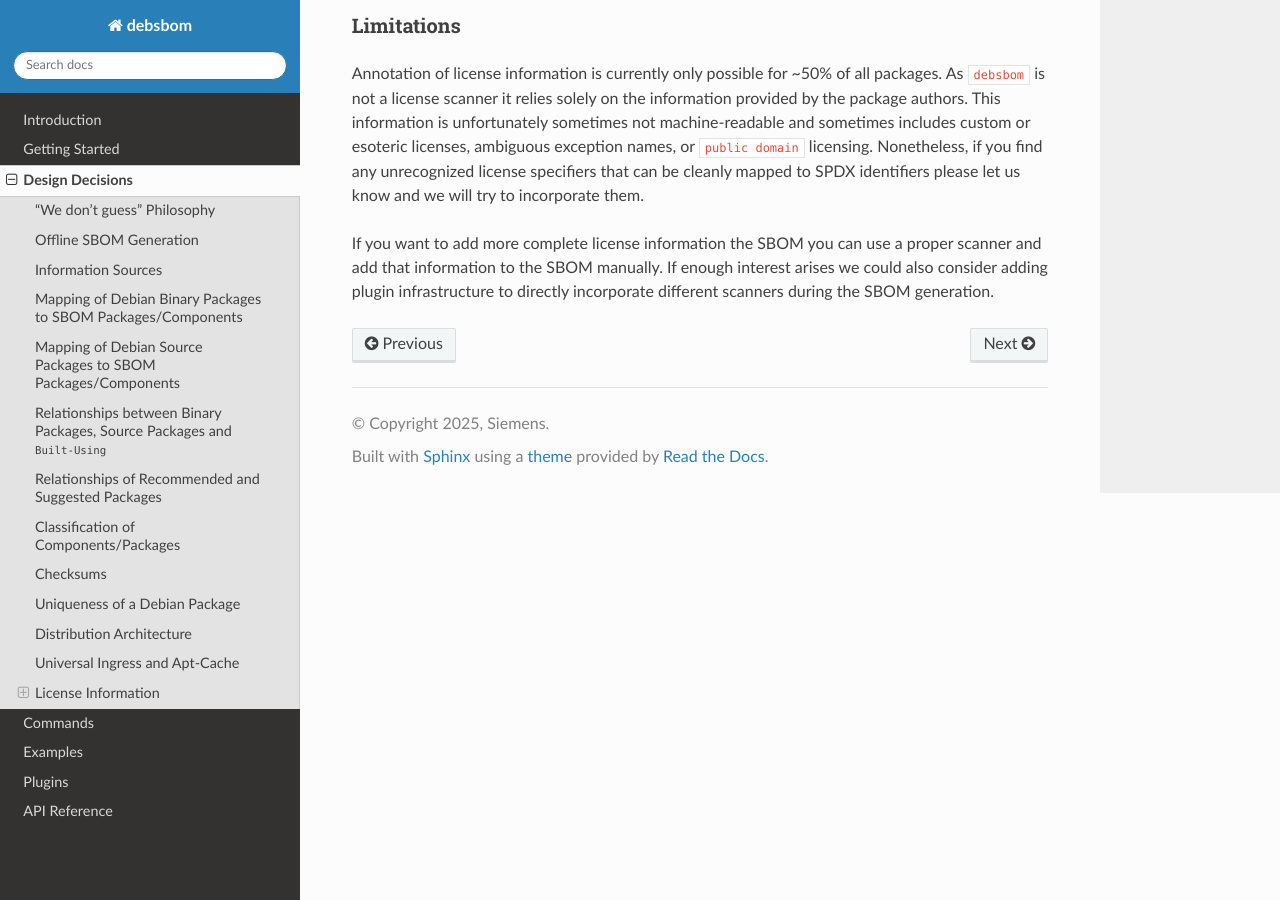
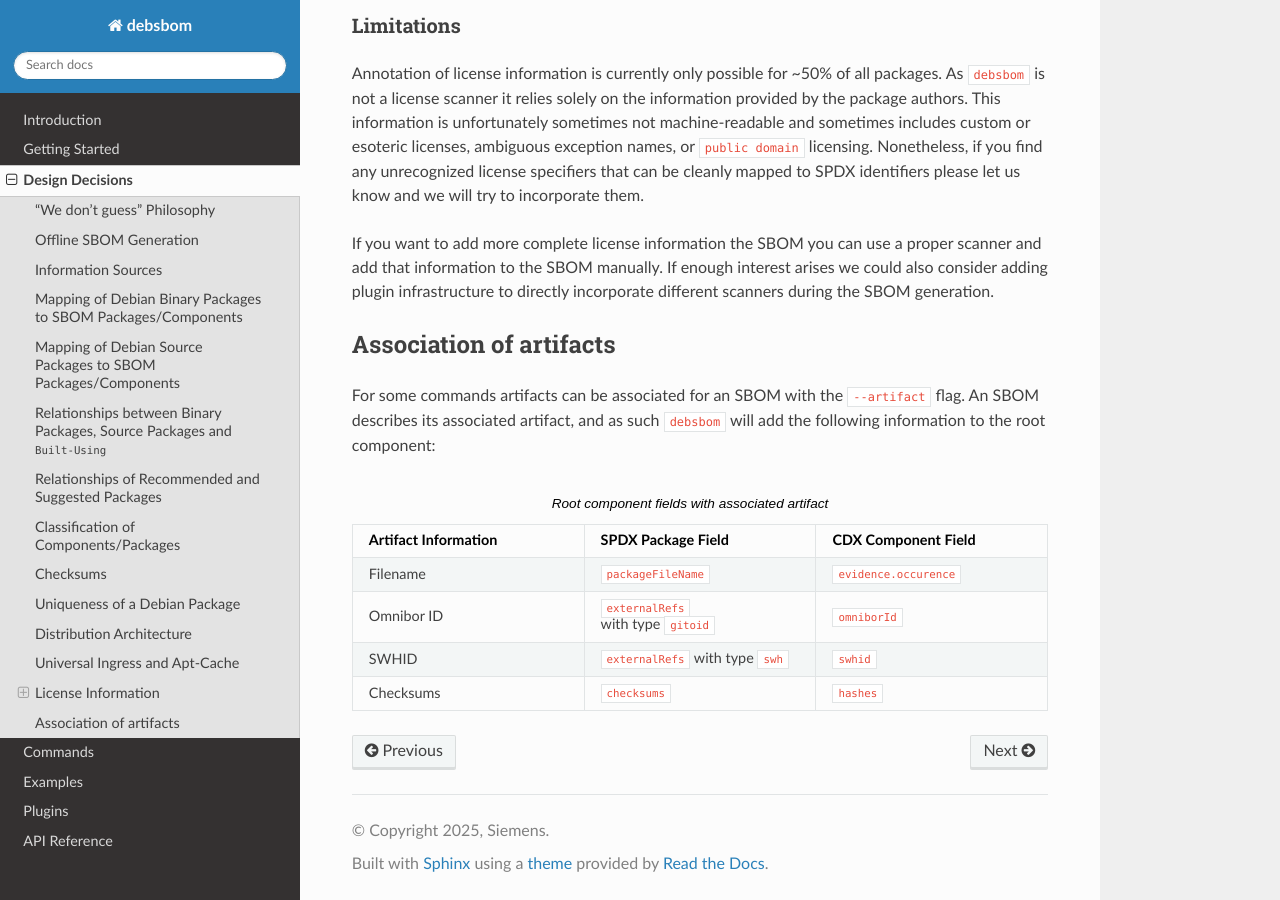
Before and after one commit to siemens/debsbom, a Sphinx documentation site: the page built from docs/source/design-decisions.rst, in a window 1280 px wide and 900 px high, scrolled down 8374 px. Built offline with Sphinx 7.4.7 and the Read the Docs theme 3.1.0, drawn with Linux system fonts in a browser that asks for light colours.

Commit message:
chore(docs): add documentation for associated artifacts
Document which fields get mapped when an artifact is associated with an
SBOM.

Signed-off-by: Christoph Steiger <christoph.steiger@siemens.com>

```diff
--- a/docs/source/design-decisions.rst
+++ b/docs/source/design-decisions.rst
@@ -237,3 +237,17 @@ Limitations
 Annotation of license information is currently only possible for ~50% of all packages. As ``debsbom`` is not a license scanner it relies solely on the information provided by the package authors. This information is unfortunately sometimes not machine-readable and sometimes includes custom or esoteric licenses, ambiguous exception names, or ``public domain`` licensing. Nonetheless, if you find any unrecognized license specifiers that can be cleanly mapped to SPDX identifiers please let us know and we will try to incorporate them.
 
 If you want to add more complete license information the SBOM you can use a proper scanner and add that information to the SBOM manually. If enough interest arises we could also consider adding plugin infrastructure to directly incorporate different scanners during the SBOM generation.
+
+Association of artifacts
+------------------------
+
+For some commands artifacts can be associated for an SBOM with the ``--artifact`` flag. An SBOM describes its associated artifact, and as such ``debsbom``  will add the following information to the root component:
+
+..  csv-table:: Root component fields with associated artifact
+    :header: Artifact Information, SPDX Package Field, CDX Component Field
+    :widths: 15, 15, 15
+
+    Filename, ``packageFileName``, ``evidence.occurence``
+    Omnibor ID, ``externalRefs`` with type ``gitoid``, ``omniborId``
+    SWHID, ``externalRefs`` with type ``swh``, ``swhid``
+    Checksums, ``checksums``, ``hashes``
```
